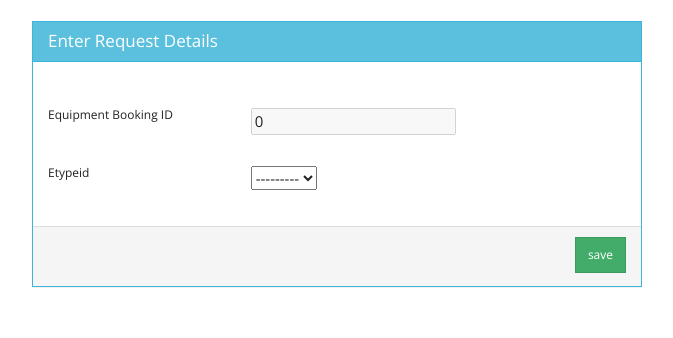
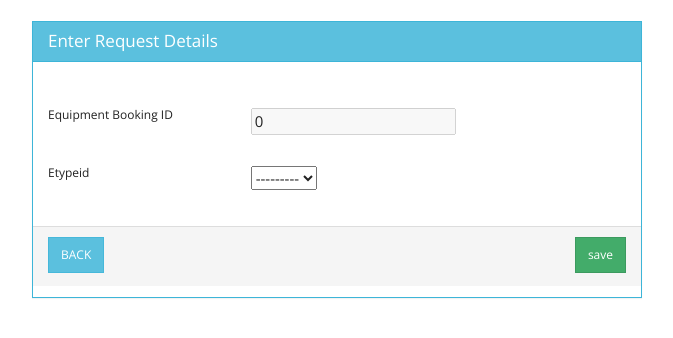
Before and after one commit to ananth1996/CRMS, a Django app: page /req/addReq/ in a window 1280 px wide. Shown: the part 45-383 px from the top of the page, without its empty margins (303-976 px from the left). Run offline with Django 3.2, Linux system fonts and the light colour scheme; the visitor is signed in with stand-in values (Sample User, id 1); data that the repository does not hold is empty; some libraries are stand-ins or nearby versions.

Commit message:
Small changes to label of addReq, also a back button

```diff
--- a/templates/req/addReq.html
+++ b/templates/req/addReq.html
@@ -61,8 +61,10 @@
                 </div>
             <p>
                 <div class="panel-footer" style="height: 60px">
-                                <input class="btn btn-success btn-sm pull-right " style="margin: 0px" type="submit" value="save" ></input></p>
+                                <input class="btn btn-success btn-sm pull-right " style="margin: 0px" type="submit" value="save" ></input>
+                                <a class="button btn btn-info btn-sm pull-left" href="/home">BACK</a>
                 </div>
+           </p>
 
 </form>
            </div>
```
